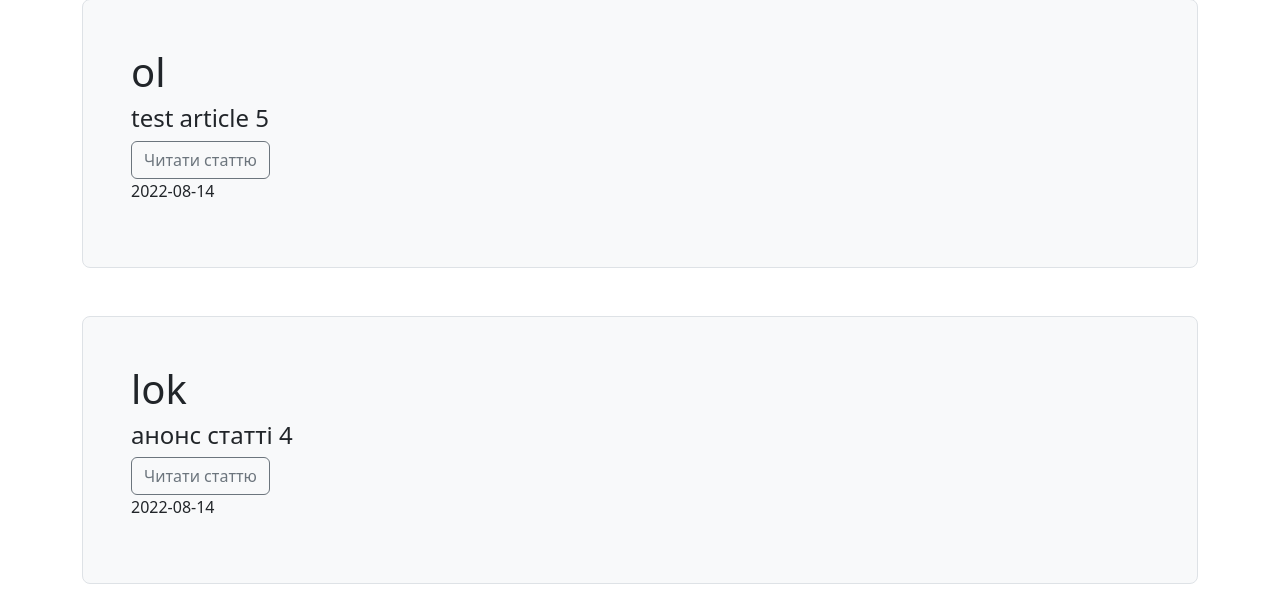
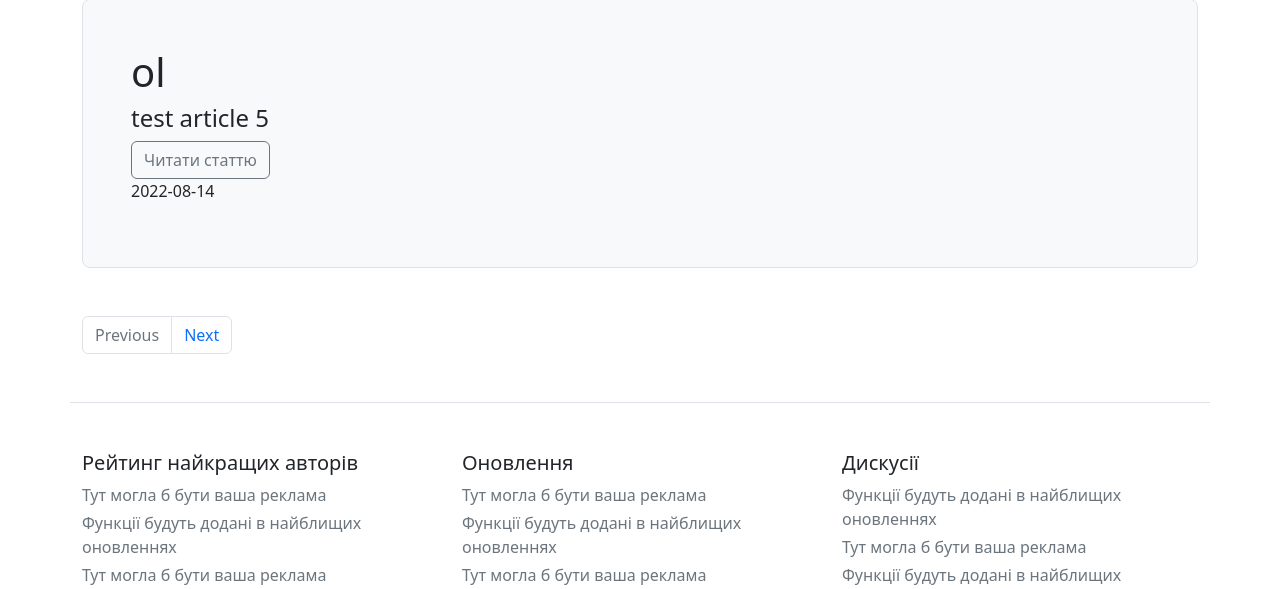
Before and after one commit to krapkaVKomi/kVk_2, a Flask app: page /posts in a window 1280 px wide. Shown: the part 422-1011 px from the top of the page. Run offline with Flask 2, Linux system fonts and the light colour scheme; data comes from the database, SQL or seed files in the repository; both versions use the stored data as it was after the commit.

Commit message:
Pagination +

```diff
--- a/app.py
+++ b/app.py
@@ -5,6 +5,10 @@ from email_validator import validate_email, EmailNotValidError
 from flask_admin import Admin, AdminIndexView
 from flask_admin.contrib.sqla import ModelView
 from flask_security import UserMixin, RoleMixin, SQLAlchemyUserDatastore, Security, login_required, current_user
+
+    ### ЗАДАЧІ
+        # по 10 cтатей на сторінці, а далі перехід на іншу сторінку з наступними
+        # Система тегів і пошуку статей
 
 
 app = Flask(__name__)
@@ -69,12 +73,6 @@ user_datastore = SQLAlchemyUserDatastore(db, User, Role)
 security = Security(app, user_datastore)
 
 
-@app.route('/index')
-@app.route('/')
-def index():
-    return render_template("index.html")
-
-
 @app.route('/about')
 def about():
     return 'about page'
@@ -82,7 +80,7 @@ def about():
 
 @app.route('/registration', methods=['POST', 'GET'])
 def registration():
-   if request.method == "POST":
+    if request.method == "POST":
         email = request.form['email']
         password = request.form['password']
         password2 = request.form['password2']
@@ -98,7 +96,6 @@ def registration():
         except:
             return "Помилка бази даних"
         if user != []:
-            print(user)
             erors.append('Помилка!   Електронна адреса зайнята')
         # перевіркка паролю
         if len(password) < 6 or len(password) > 33:
@@ -112,18 +109,18 @@ def registration():
             pass
         # створюємо і відправляємо екземпляр класу User
         if len(erors) == 0:
-           new_user = User(email=email, password=password, active=1)
-           try:
-               db.session.add(new_user)
-               db.session.commit()
-               return redirect('/login')
-           except:
-               return "Помилка при записі нового користувача в базу даних"
+            new_user = User(email=email, password=password, active=1)
+            try:
+                db.session.add(new_user)
+                db.session.commit()
+                return redirect('/login')
+            except:
+                return "Помилка при записі нового користувача в базу даних"
         else:
             return render_template('registration.html', erors=erors)
 
-   else:
-       return render_template("registration.html", erors='')
+    else:
+        return render_template("registration.html", erors='')
 
 
 @app.route('/add-article', methods=['POST', 'GET'])
@@ -139,7 +136,7 @@ def create_article():
         try:
             db.session.add(article)
             db.session.commit()
-            return 'all ok'
+            return redirect('/posts')
         except:
             return "Помилка при записі статті в базу даних"
     else:
@@ -147,9 +144,13 @@ def create_article():
 
 
 @app.route('/posts')
-def posts():
-    all_article = Articles.query.order_by(Articles.date.desc()).all()
-    return render_template("posts.html", all_article=all_article)
+@app.route('/index')
+@app.route('/')
+def index():
+    posts = Articles.query.order_by(Articles.date.desc()).all()
+
+    pages = Articles.query.order_by(Articles.date.desc()).paginate(per_page=2)
+    return render_template("posts.html", posts=posts, pages=pages)
 
 
 @app.route('/posts/<int:id>')
--- a/templates/index.html
+++ b/templates/index.html
@@ -7,5 +7,5 @@
 
 {% block body %}
 
-<h1>index</h1>
+<h1>щось пішло не так</h1>
 {% endblock %}
--- a/templates/posts.html
+++ b/templates/posts.html
@@ -8,7 +8,7 @@
 {% block body %}
 
 
-    {% for i in all_article %}
+    {% for i in pages.items %}
     <div class="container mt-5">
     <div class="h-100 p-5 bg-light border rounded-3">
         <h1>{{ i.title }}</h1>
@@ -20,11 +20,18 @@
     {% endfor %}
 
 
+<nav class="container mt-5">
+    <nav aria-label="...">
+  <ul class="pagination">
+    <li class="page-item {% if not pages.has_prev %} disabled {% endif %}">
+        <a class="page-link" href="./?page={{ pages.prev_num }}">Previous</a>
+    </li>
 
-</div>
-
-
-
-</div>
+    <li class="page-item {% if not pages.has_next %} disabled {% endif %}">
+      <a class="page-link" href="./?page={{ pages.next_num }}">Next</a>
+    </li>
+  </ul>
+</nav>
+</nav>
 
 {% endblock %}
--- a/templates/registration.html
+++ b/templates/registration.html
@@ -11,8 +11,6 @@
 <div class="container">
     <div class="p-5 mb-4 bg-light rounded-3">
     <div class="text-center">
-        <img class="mb-4" src="https://lh3.googleusercontent.com/a-/AFdZucqx973LA5RisvbIpzavt4jG8gILP0Hks6H2dRaDYw=s360-p-no" alt="" width="100" height="100">
-
         <h1 class="h3 mb-3 fw-normal">Приєднуйся <a class="btn btn-success" href="/login">Вхід</a></h1>
 
             {% for i in erors %}
```
Also changed, not shown: kvk_blog.db.
